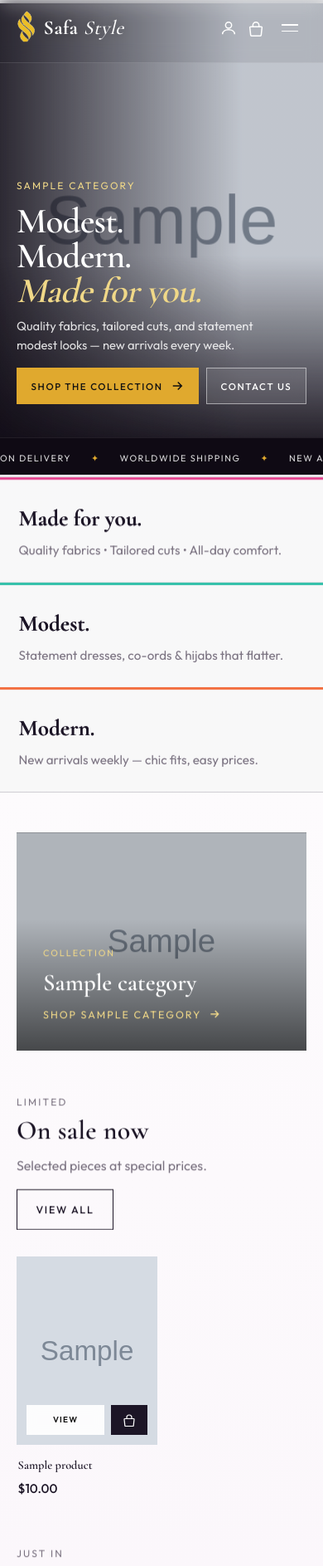
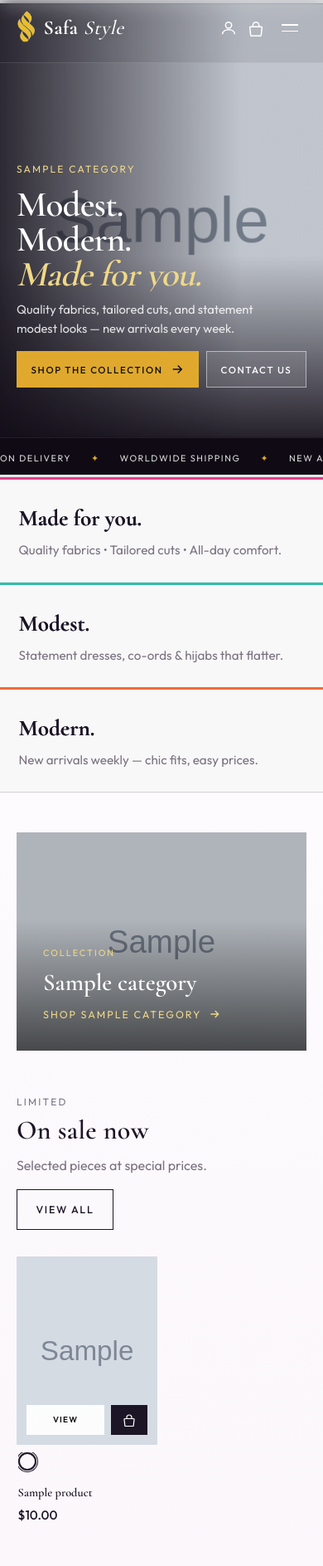
Before and after one commit to ahmadhjy/SafaStyle, a Django app: page / in a window 390 px wide. Shown: the top 1887 px of the page at 83% size. Run offline with Django 5.2, Linux system fonts and the light colour scheme; tables that the repository leaves empty hold one stand-in row (values such as "Sample post"); grey boxes marked "Sample" are stand-in pictures.

Commit message:
Hero padding and full image, restore product card color swatches
Co-authored-by: Cursor <cursoragent@cursor.com>

```diff
--- a/catalog/models.py
+++ b/catalog/models.py
@@ -218,34 +218,33 @@ class Product(TimeStampedModel):
 
     @property
     def card_color_swatches(self):
-        """Color swatches with image URLs for product gallery cards."""
-        by_color = {}
-        defaults = []
-        for img in self.images.all():
-            if img.color_id and img.color_id not in by_color and img.image:
-                by_color[img.color_id] = img.image.url
-            elif not img.color_id and img.image:
-                defaults.append(img.image.url)
+        """Color swatches with per-color image URLs for product cards."""
+        by_color: dict[int, str] = {}
+        gallery: list[str] = []
+        for img in self.images.select_related("color").order_by("sort_order"):
+            if not img.image:
+                continue
+            url = img.image.url
+            if img.color_id:
+                by_color.setdefault(img.color_id, url)
+            elif url not in gallery:
+                gallery.append(url)
         primary = (
             self.primary_image.image.url
             if self.primary_image and self.primary_image.image
-            else (defaults[0] if defaults else "")
+            else (gallery[0] if gallery else "")
         )
         swatches = []
-        for i, color in enumerate(self.available_colors.all()):
-            image = by_color.get(color.id)
-            if not image and defaults:
-                # Spread default gallery across colors when no per-color image yet
-                pool = defaults[1:] if len(defaults) > 1 else defaults
-                image = pool[i % len(pool)]
+        for color in self.available_colors.all():
+            image = by_color.get(color.id) or primary
             if not image:
-                image = primary
+                continue
             swatches.append(
                 {
                     "id": color.id,
                     "hex": color.hex_code or "#cccccc",
                     "name": color.name,
-                    "image": image or "",
+                    "image": image,
                 }
             )
         return swatches
--- a/config/settings.py
+++ b/config/settings.py
@@ -113,7 +113,7 @@ STATIC_URL = "/static/"
 STATICFILES_DIRS = [BASE_DIR / "static"]
 STATIC_ROOT = BASE_DIR / "staticfiles"
 # Bump when CSS/JS changes so browsers fetch fresh files (nginx caches /static/ 30 days).
-STATIC_CACHE_VERSION = "5"
+STATIC_CACHE_VERSION = "6"
 STORAGES = {
     "default": {"BACKEND": "django.core.files.storage.FileSystemStorage"},
     "staticfiles": {
--- a/static/css/main.css
+++ b/static/css/main.css
@@ -159,7 +159,7 @@ textarea {
 
 .page-home .hero-content {
   padding-top: calc(3.5rem + var(--header-h));
-  padding-bottom: 4.5rem;
+  padding-bottom: 6.5rem;
 }
 
 /* Solid header + dark nav text when mobile menu is open */
@@ -625,22 +625,22 @@ body.nav-open .site-header .header-search input {
   width: 100%;
   height: 100%;
   background-size: cover;
-  background-position: center center;
+  background-position: center top;
   background-repeat: no-repeat;
-  transform: scale(1.02);
+  transform: scale(1);
   will-change: transform;
 }
 
 .hero-slide.is-active .hero-media {
-  animation: kenBurns 7s var(--ease) forwards;
-}
-
-@keyframes kenBurns {
+  animation: heroKen 10s var(--ease) forwards;
+}
+
+@keyframes heroKen {
   from {
-    transform: scale(1.12);
+    transform: scale(1.04);
   }
   to {
-    transform: scale(1.02);
+    transform: scale(1);
   }
 }
 
@@ -665,7 +665,7 @@ body.nav-open .site-header .header-search input {
   max-width: 1280px;
   width: 100%;
   margin: 0 auto;
-  padding: 6rem 1.25rem 4.5rem;
+  padding: 6rem 1.25rem 6rem;
 }
 
 .hero-brand {
@@ -747,7 +747,7 @@ body.nav-open .site-header .header-search input {
 
 .hero-dots {
   position: absolute;
-  bottom: 1.5rem;
+  bottom: 2rem;
   left: 50%;
   transform: translateX(-50%);
   z-index: 3;
@@ -1382,25 +1382,25 @@ body.nav-open .site-header .header-search input {
 .gallery-main {
   position: relative;
   width: 100%;
+  min-height: 420px;
+  max-height: min(88vh, 920px);
   aspect-ratio: 3 / 4;
-  max-height: min(88vh, 920px);
   background: transparent;
   border: 0;
   overflow: hidden;
   cursor: zoom-in;
+  display: flex;
+  align-items: center;
+  justify-content: center;
 }
 
 .gallery-main img {
   display: block;
   width: 100%;
   height: 100%;
-  object-fit: cover;
-  object-position: center center;
-  transition: opacity 0.35s ease, transform 0.4s var(--ease);
-}
-
-.gallery-main:hover img {
-  transform: scale(1.02);
+  object-fit: contain;
+  object-position: center top;
+  transition: opacity 0.35s ease;
 }
 
 .gallery-zoom-btn {
@@ -2082,7 +2082,7 @@ body.nav-open .site-header .header-search input {
   }
   .page-home .hero-content {
     padding-top: calc(4.5rem + var(--header-h));
-    padding-bottom: 2.5rem;
+    padding-bottom: 3.75rem;
   }
   .hero-brand {
     font-size: clamp(2rem, 11vw, 3rem);
@@ -2136,7 +2136,7 @@ body.nav-open .site-header .header-search input {
     width: 100%;
     height: 100%;
     background-size: cover;
-    background-position: center center;
+    background-position: center top;
     transform: none;
   }
 
--- a/static/js/main.js
+++ b/static/js/main.js
@@ -66,7 +66,7 @@ document.addEventListener("DOMContentLoaded", () => {
     requestAnimationFrame(() => el.classList.add("is-visible"));
   });
 
-  // Hero parallax
+  // Hero parallax — subtle only; avoid cropping the model
   const heroMedia = document.querySelector(".hero-media");
   if (heroMedia) {
     window.addEventListener(
@@ -74,7 +74,7 @@ document.addEventListener("DOMContentLoaded", () => {
       () => {
         const y = window.scrollY;
         if (y < window.innerHeight) {
-          heroMedia.style.transform = `scale(1.08) translateY(${y * 0.18}px)`;
+          heroMedia.style.transform = `translateY(${y * 0.08}px)`;
         }
       },
       { passive: true }
--- a/static/js/store.js
+++ b/static/js/store.js
@@ -330,7 +330,13 @@
     }
     front.src = url;
     front.alt = alt || card.dataset.name || "";
-    if (back && back.src === url) back.removeAttribute("src");
+    if (back) {
+      if (back.src === url) {
+        back.removeAttribute("src");
+      } else {
+        back.style.opacity = "0";
+      }
+    }
   }
 
   document.addEventListener("click", (e) => {
--- a/templates/catalog/partials/product_card.html
+++ b/templates/catalog/partials/product_card.html
@@ -38,6 +38,22 @@
       </button>
     </div>
   </div>
+  {% if product.is_variable and swatches %}
+    <div class="pc-color-slider" role="group" aria-label="Colors for {{ product.name }}">
+      <div class="pc-color-track">
+        {% for sw in swatches %}
+          <button type="button"
+                  class="pc-color-dot{% if forloop.first %} is-active{% endif %}"
+                  data-color-id="{{ sw.id }}"
+                  data-image="{{ sw.image }}"
+                  style="--swatch: {{ sw.hex }}"
+                  title="{{ sw.name }}"
+                  aria-label="{{ sw.name }}"
+                  aria-pressed="{% if forloop.first %}true{% else %}false{% endif %}"></button>
+        {% endfor %}
+      </div>
+    </div>
+  {% endif %}
   {% endwith %}
   <div class="product-info">
     <h3><a href="{{ product.get_absolute_url }}">{{ product.name }}</a></h3>
```
